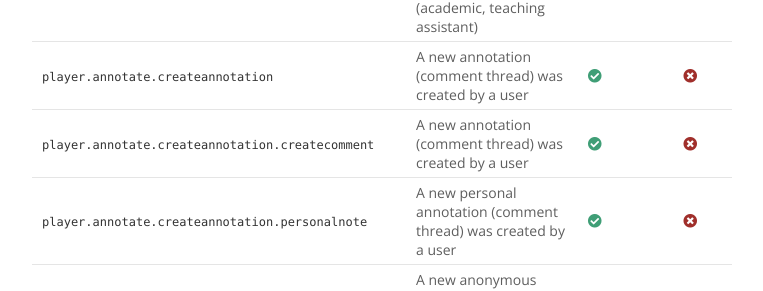
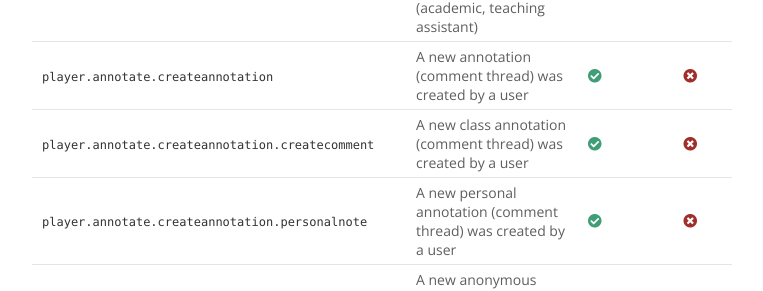
Before and after one commit to techfromsage/advanced-mis, a Jekyll site: the page built from topics/event-classes.md, in a window 1280 px wide and 900 px high, scrolled down 2348 px. Shown: the part 145-436 px from the top of the window, without its empty margins (375-1138 px from the left). Built offline with Jekyll 4.4.1, drawn with Linux system fonts in a browser that asks for light colours.

Commit message:
Update topics/event-classes.md
Co-authored-by: Tim Hodson <tgh@talis.com>

```diff
--- a/topics/event-classes.md
+++ b/topics/event-classes.md
@@ -67,7 +67,7 @@ This page is broken up into sections for different areas of Talis Aspire.
 | `player.view` | A resource was opened in the player by a student. `digitisation.view` is also recorded by the Talis Elevate player when the content has originated from Copyright Clearance. This is in addition to `player.view`. |  [<i class="yes fas fa-check-circle"><span class="sr-only">Available</span></i>](timeseries.html#player-view)  |  <i class="no fas fa-times-circle"><span class="sr-only">Not available</span></i>  |
 | `player.view.contributors` | A resource was opened in the player by a contributor (academic, teaching assistant) |  [<i class="yes fas fa-check-circle"><span class="sr-only">Available</span></i>](timeseries.html#player-view-contributors)  |  <i class="no fas fa-times-circle"><span class="sr-only">Not available</span></i>  |
 | `player.annotate.createannotation` | A new annotation (comment thread) was created by a user |  [<i class="yes fas fa-check-circle"><span class="sr-only">Available</span></i>](timeseries.html#player-annotate-createannotation)  |  <i class="no fas fa-times-circle"><span class="sr-only">Not available</span></i>  |
-| `player.annotate.createannotation.createcomment` | A new annotation (comment thread) was created by a user |  [<i class="yes fas fa-check-circle"><span class="sr-only">Available</span></i>](timeseries.html#player-annotate-createannotation-createcomment)  |  <i class="no fas fa-times-circle"><span class="sr-only">Not available</span></i>  |
+| `player.annotate.createannotation.createcomment` | A new class annotation (comment thread) was created by a user |  [<i class="yes fas fa-check-circle"><span class="sr-only">Available</span></i>](timeseries.html#player-annotate-createannotation-createcomment)  |  <i class="no fas fa-times-circle"><span class="sr-only">Not available</span></i>  |
 | `player.annotate.createannotation.personalnote` | A new personal annotation (comment thread) was created by a user |  [<i class="yes fas fa-check-circle"><span class="sr-only">Available</span></i>](timeseries.html#player-annotate-createannotation-personalnote)  |  <i class="no fas fa-times-circle"><span class="sr-only">Not available</span></i>  |
 | `player.annotate.createannotation.anonymouscomment` | A new anonymous annotation (comment thread) was created by a user |  [<i class="yes fas fa-check-circle"><span class="sr-only">Available</span></i>](timeseries.html#player-annotate-createannotation-anonymouscomment)  |  <i class="no fas fa-times-circle"><span class="sr-only">Not available</span></i>  |
 | `player.annotate.createreply` | A new replay (to an existing thread) was created by a user |  [<i class="yes fas fa-check-circle"><span class="sr-only">Available</span></i>](timeseries.html#player-annotate-createreply)  |  <i class="no fas fa-times-circle"><span class="sr-only">Not available</span></i>  |
```
